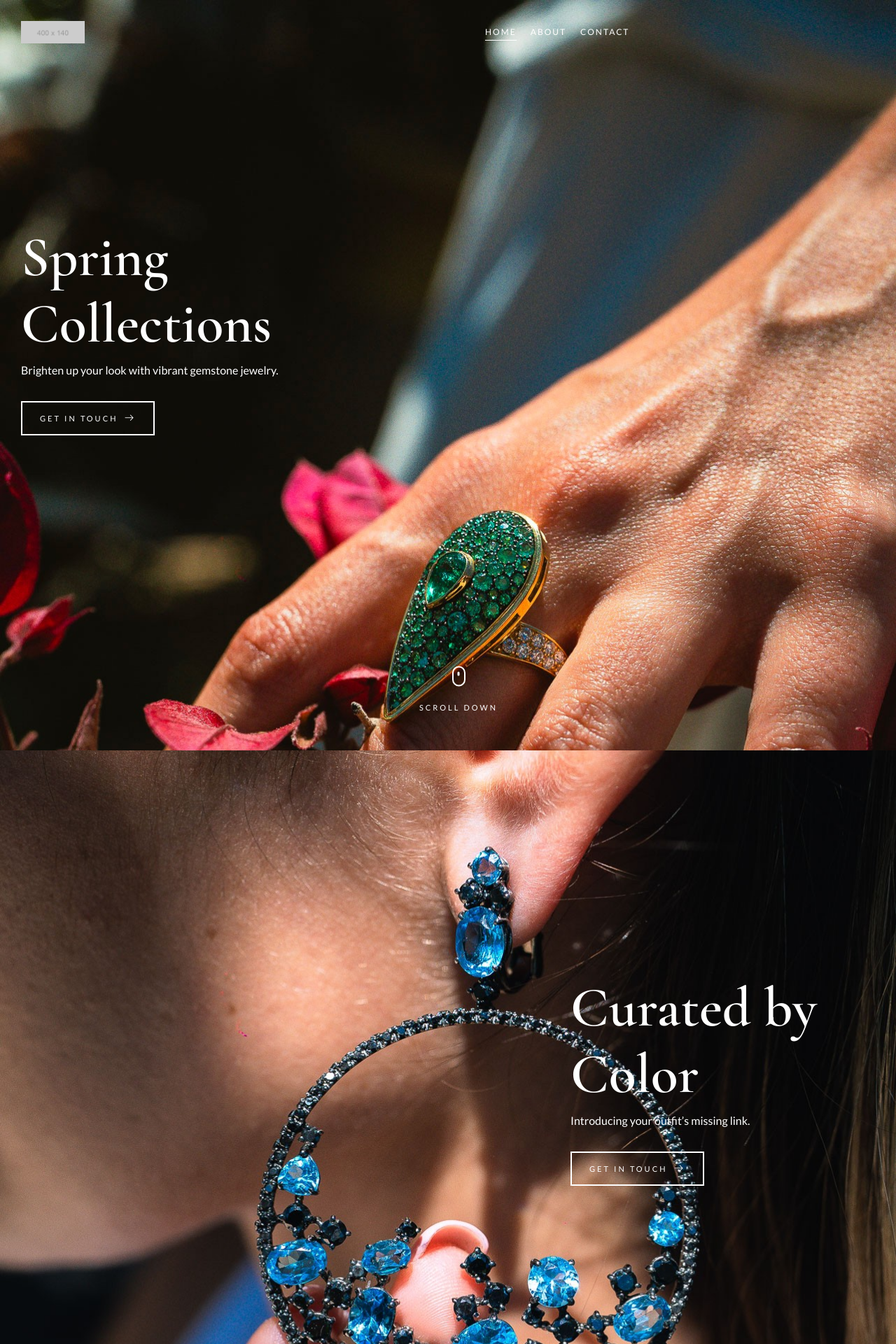
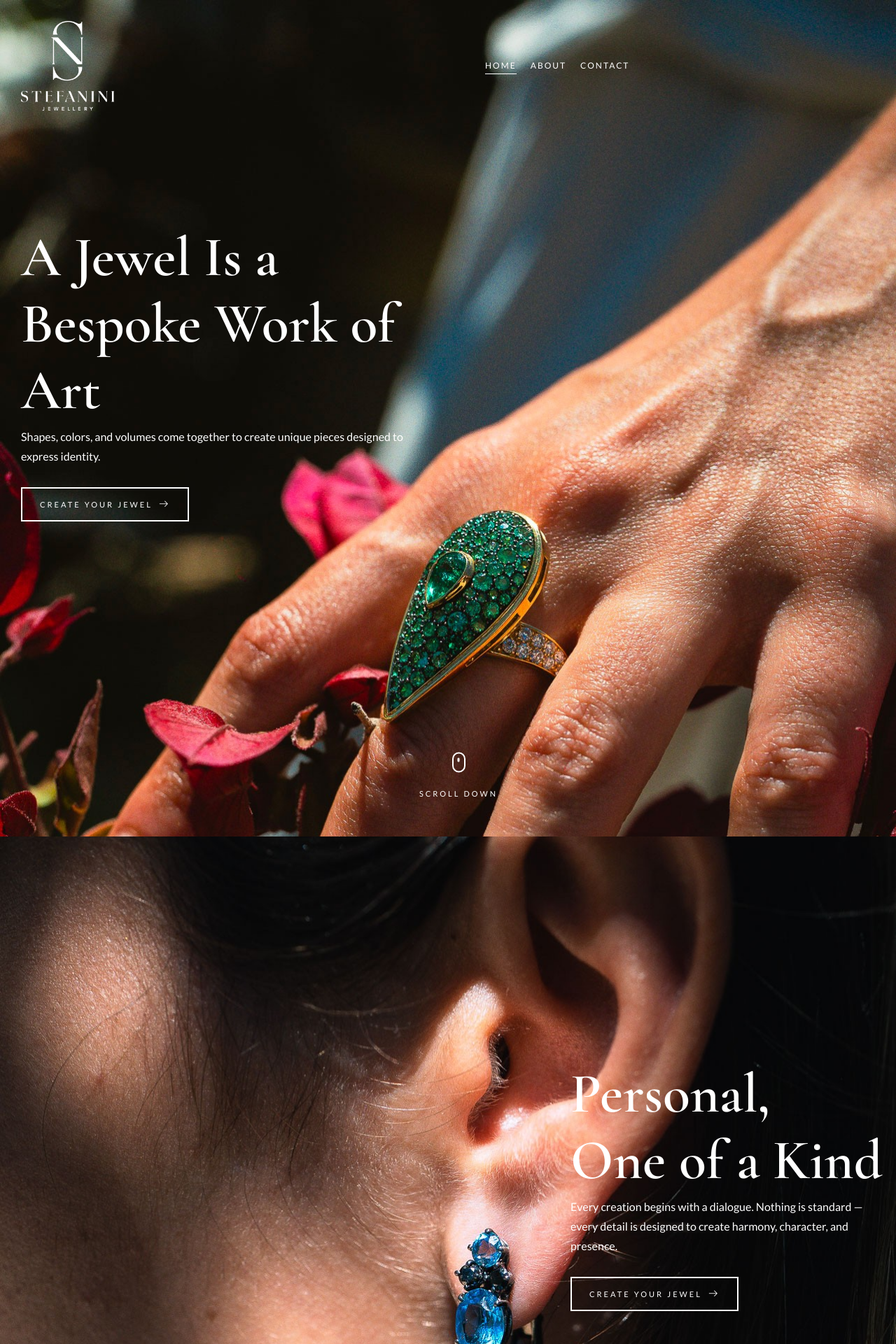
Before and after one commit to elpie89/stefanini-jewerly, a Jekyll site: the page built from index.html, in a window 1280 px wide. Shown: the top 1920 px of the page at 70% size. Built offline with Jekyll 4.4.1, drawn with Linux system fonts in a browser that asks for light colours; some web fonts are replaced; some of the changed text lies outside the part shown.

Commit message:
Refactor content and styles for consistency; update descriptions and logo images

```diff
--- a/_config.yml
+++ b/_config.yml
@@ -1,6 +1,6 @@
-title: Stefanini Jewelry
-description: Handcrafted jewelry — a family-run atelier.
-author: Stefanini Jewelry
+title: Stefanini Jewellery
+description: Handcrafted jewellery — a family-run atelier.
+author: Stefanini Jewellery
 
 url: https://elpie89.github.io
 baseurl: /stefanini-jewerly
--- a/_includes/footer.html
+++ b/_includes/footer.html
@@ -10,8 +10,7 @@
                     </div>
                     <div class="block block-social">
                         <ul class="social-link">
-                            <li><a href="#" aria-label="Instagram"><i class="fa fa-instagram"></i></a></li>
-                            <li><a href="#" aria-label="Facebook"><i class="fa fa-facebook"></i></a></li>
+                            <li><a href="https://www.instagram.com/stefaninijewellery" target="_blank" rel="noopener" aria-label="Instagram"><i class="fa fa-instagram"></i></a></li>
                         </ul>
                     </div>
                 </div>
--- a/about.html
+++ b/about.html
@@ -1,7 +1,7 @@
 ---
 layout: default
 title: About Us
-description: The story of Stefanini Jewelry — our atelier, our craft, our people.
+description: The story of Stefanini Jewellery — our atelier, our craft, our people.
 body_class: page
 show_title_bar: false
 ---
--- a/contact.html
+++ b/contact.html
@@ -1,7 +1,7 @@
 ---
 layout: default
 title: Contact Us
-description: Get in touch with Stefanini Jewelry.
+description: Get in touch with Stefanini Jewellery.
 body_class: page
 show_title_bar: false
 ---
--- a/index.html
+++ b/index.html
@@ -1,7 +1,7 @@
 ---
 layout: default
 title: Home
-description: Stefanini Jewelry — handcrafted pieces, curated collections.
+description: Stefanini Jewellery — handcrafted pieces, curated collections.
 body_class: home home-5
 header_class: site-header header-v1 color-white
 header_logo: /media/logo-white.png
@@ -14,9 +14,9 @@ header_logo: /media/logo-white.png
             <div class="row">
                 <div class="col-md-6">
                     <div class="content">
-                        <h2 class="title">Spring <br>Collections</h2>
-                        <div class="description">Brighten up your look with vibrant gemstone jewelry.</div>
-                        <a class="button button-white button-outline thick-border button-arrow animation-horizontal" href="{{ '/contact.html' | relative_url }}">Get in Touch</a>
+                        <h2 class="title">A Jewel Is a <br>Bespoke Work of Art</h2>
+                        <div class="description">Shapes, colors, and volumes come together to create unique pieces designed to express identity.</div>
+                        <a class="button button-white button-outline thick-border button-arrow animation-horizontal" href="{{ '/contact.html' | relative_url }}">Create Your Jewel</a>
                     </div>
                 </div>
                 <div class="col-md-6"></div>
@@ -41,9 +41,9 @@ header_logo: /media/logo-white.png
                 <div class="col-md-6"></div>
                 <div class="col-md-6">
                     <div class="content">
-                        <h2 class="title">Curated by <br>Color</h2>
-                        <div class="description">Introducing your outfit&rsquo;s missing link.</div>
-                        <a class="button button-white button-outline thick-border button-arrow animation-horizontal" href="{{ '/contact.html' | relative_url }}">Get in Touch</a>
+                        <h2 class="title">Personal, <br>One of a Kind</h2>
+                        <div class="description">Every creation begins with a dialogue. Nothing is standard &mdash; every detail is designed to create harmony, character, and presence.</div>
+                        <a class="button button-white button-outline thick-border button-arrow animation-horizontal" href="{{ '/contact.html' | relative_url }}">Create Your Jewel</a>
                     </div>
                 </div>
             </div>
@@ -58,9 +58,9 @@ header_logo: /media/logo-white.png
             <div class="row">
                 <div class="col-md-6">
                     <div class="content">
-                        <h2 class="title">Make the <br>Connection</h2>
-                        <div class="description">Brighten up your look with vibrant gemstone jewelry.</div>
-                        <a class="button button-white button-outline thick-border button-arrow animation-horizontal" href="{{ '/contact.html' | relative_url }}">Get in Touch</a>
+                        <h2 class="title">Bespoke <br>Experience</h2>
+                        <div class="description">From the initial idea to the final piece, a private and intimate journey where time slows down and every detail matters.</div>
+                        <a class="button button-white button-outline thick-border button-arrow animation-horizontal" href="{{ '/contact.html' | relative_url }}">Book a Consultation</a>
                     </div>
                 </div>
                 <div class="col-md-6"></div>
@@ -77,9 +77,9 @@ header_logo: /media/logo-white.png
                 <div class="col-md-6"></div>
                 <div class="col-md-6">
                     <div class="content">
-                        <h2 class="title">Rings <br>Collections</h2>
-                        <div class="description">Introducing your outfit&rsquo;s missing link.</div>
-                        <a class="button button-white button-outline thick-border button-arrow animation-horizontal" href="{{ '/contact.html' | relative_url }}">Get in Touch</a>
+                        <h2 class="title">Material, <br>Color, Form</h2>
+                        <div class="description">Diamonds and gemstones selected for their uniqueness. Volumes shaped to create balance and presence.</div>
+                        <a class="button button-white button-outline thick-border button-arrow animation-horizontal" href="{{ '/contact.html' | relative_url }}">Create Your Jewel</a>
                     </div>
                 </div>
             </div>
```
Also changed, not shown: assets/css/app.css, media/logo-white.png, media/logo.png.
